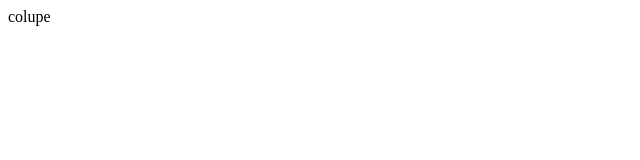
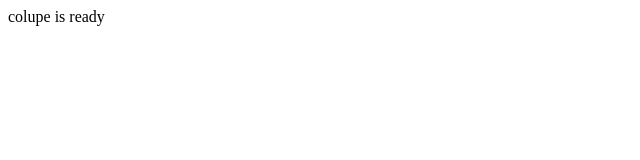
Before and after one commit to luelsilva/colupe.com.br, a plain HTML site: page index.html in a window 1280 px wide. Shown: the full height of the page, 0-640 px from the left. Drawn offline with Linux system fonts and the light colour scheme.

Commit message:
Update index.html

```diff
--- a/index.html
+++ b/index.html
@@ -6,6 +6,6 @@
     <title>Colpule</title>
   </head>
   <body>
-    colupe
+    colupe is ready
   </body>
 </html>
```
